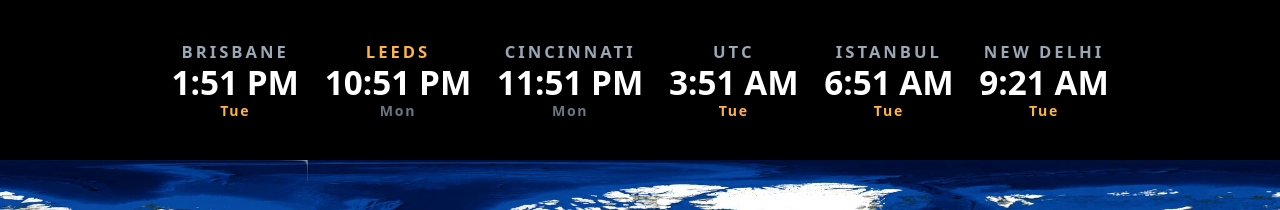
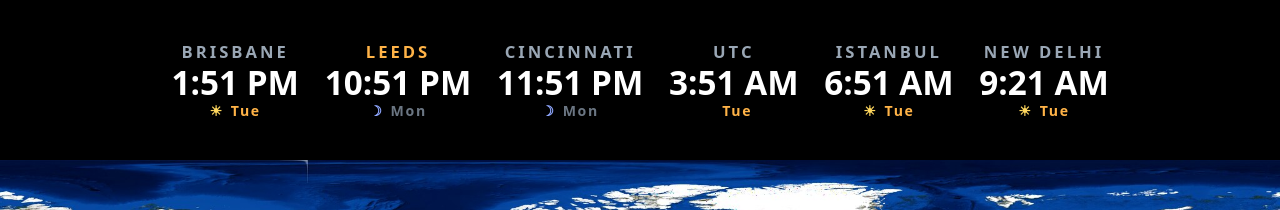
Before and after one commit to evanrkeller/chronomap, a website with bundled scripts: page index.html in a window 1280 px wide. Shown: the top 210 px of the page. Built offline with nearby package versions, Linux system fonts and the light colour scheme.

Commit message:
feat(scoreboard): day-part indicator per city card
Each card with coordinates shows a compact glyph beside the weekday —
sun (day), half-disc (twilight), moon (night) — computed from the same
solar altitude thresholds the map's twilight band uses, refreshed with
the minute tick. UTC gets no indicator.

Refs #20

Co-Authored-By: Claude Fable 5 <noreply@anthropic.com>

```diff
--- a/css/style.css
+++ b/css/style.css
@@ -84,6 +84,23 @@ body {
   color: #ffb347;
 }
 
+/* Day-part indicator: sun, half-disc twilight, or moon per city,
+   driven by the actual solar altitude. */
+.city-daypart {
+  margin-right: 0.5em;
+}
+
+.daypart-day {
+  color: #ffd75e;
+}
+
+.daypart-twilight {
+  color: #ff9d5c;
+}
+
+.daypart-night {
+  color: #8fa7ff;
+}
 
 .city-tile.home .city-name {
   color: #ffb347;
--- a/js/main.js
+++ b/js/main.js
@@ -1,6 +1,6 @@
 import { xToLon, yToLat, mapOrder } from './geo.js';
 import { subsolarPoint, sinAltitude } from './solar.js';
-import { nightAlpha } from './terminator.js';
+import { nightAlpha, dayPart } from './terminator.js';
 import { drawMarkers } from './markers.js';
 import { formatCityTime, localDateKey } from './clock.js';
 import { scheduleDailyReload } from './kiosk.js';
@@ -79,6 +79,8 @@ function scheduleUpdates(dayImage, nightImage) {
   setTimeout(() => scheduleUpdates(dayImage, nightImage), delay);
 }
 
+const DAY_PART_GLYPHS = { day: '☀', twilight: '◐', night: '☽' };
+
 function buildScoreboard(cities) {
   const scoreboard = document.getElementById('scoreboard');
   const home = cities.find((city) => city.home) ?? cities[0];
@@ -102,20 +104,32 @@ function buildScoreboard(cities) {
 
     const weekday = document.createElement('div');
     weekday.className = 'city-weekday';
+    const daypart = document.createElement('span');
+    daypart.className = 'city-daypart';
+    const weekdayText = document.createElement('span');
+    weekday.append(daypart, weekdayText);
 
     tile.append(name, time, weekday);
     scoreboard.append(tile);
-    return { city, tile, time, weekday };
+    return { city, tile, time, daypart, weekdayText };
   });
 
   function updateClocks() {
     const now = new Date();
     const homeDate = localDateKey(now, home.tz);
-    for (const { city, tile, time, weekday } of tiles) {
+    const subsolar = subsolarPoint(now);
+    for (const { city, tile, time, daypart, weekdayText } of tiles) {
       const formatted = formatCityTime(now, city.tz);
       time.textContent = formatted.time;
-      weekday.textContent = formatted.weekday;
+      weekdayText.textContent = formatted.weekday;
       tile.classList.toggle('other-day', localDateKey(now, city.tz) !== homeDate);
+
+      if (typeof city.lat === 'number' && typeof city.lon === 'number') {
+        const part = dayPart(sinAltitude(city.lat, city.lon, subsolar));
+        daypart.textContent = DAY_PART_GLYPHS[part];
+        daypart.className = `city-daypart daypart-${part}`;
+        daypart.title = part;
+      }
     }
     // Re-align to just past the next minute boundary.
     setTimeout(updateClocks, 60000 - (Date.now() % 60000) + 250);
--- a/js/terminator.js
+++ b/js/terminator.js
@@ -2,6 +2,14 @@
 // fading to fully night by 9 degrees below — a bit past civil twilight,
 // which reads naturally against the city-lights imagery.
 export const SIN_NIGHT_LIMIT = Math.sin((-9 * Math.PI) / 180);
+
+// Day-part bucket for the scoreboard indicator, using the same
+// thresholds as the map's twilight band.
+export function dayPart(sinAlt) {
+  if (sinAlt >= 0) return 'day';
+  if (sinAlt > SIN_NIGHT_LIMIT) return 'twilight';
+  return 'night';
+}
 
 // Opacity of the night layer at a point: 0 in daylight, 1 in full night,
 // smoothstep-blended through the twilight band.
```
Also changed, not shown: test/terminator.test.js (+8 -1 lines), CHANGELOG.md.
